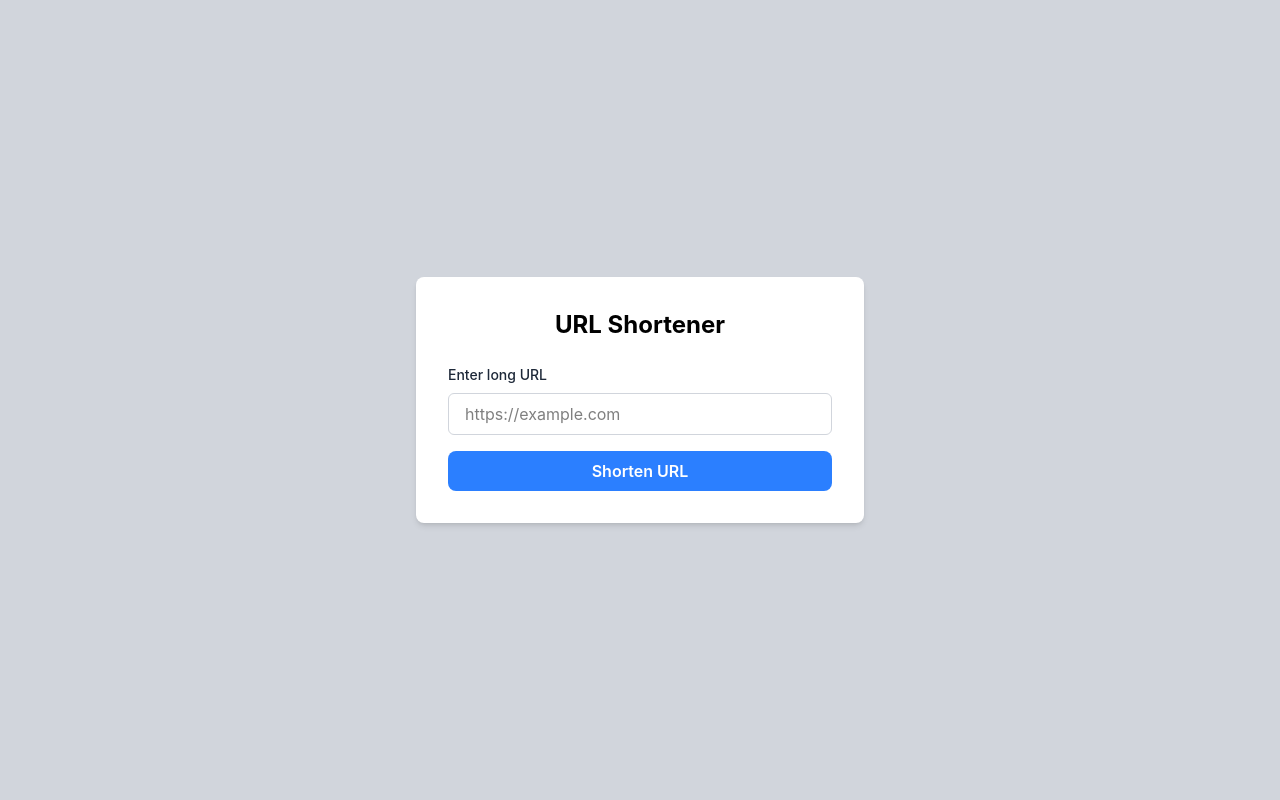
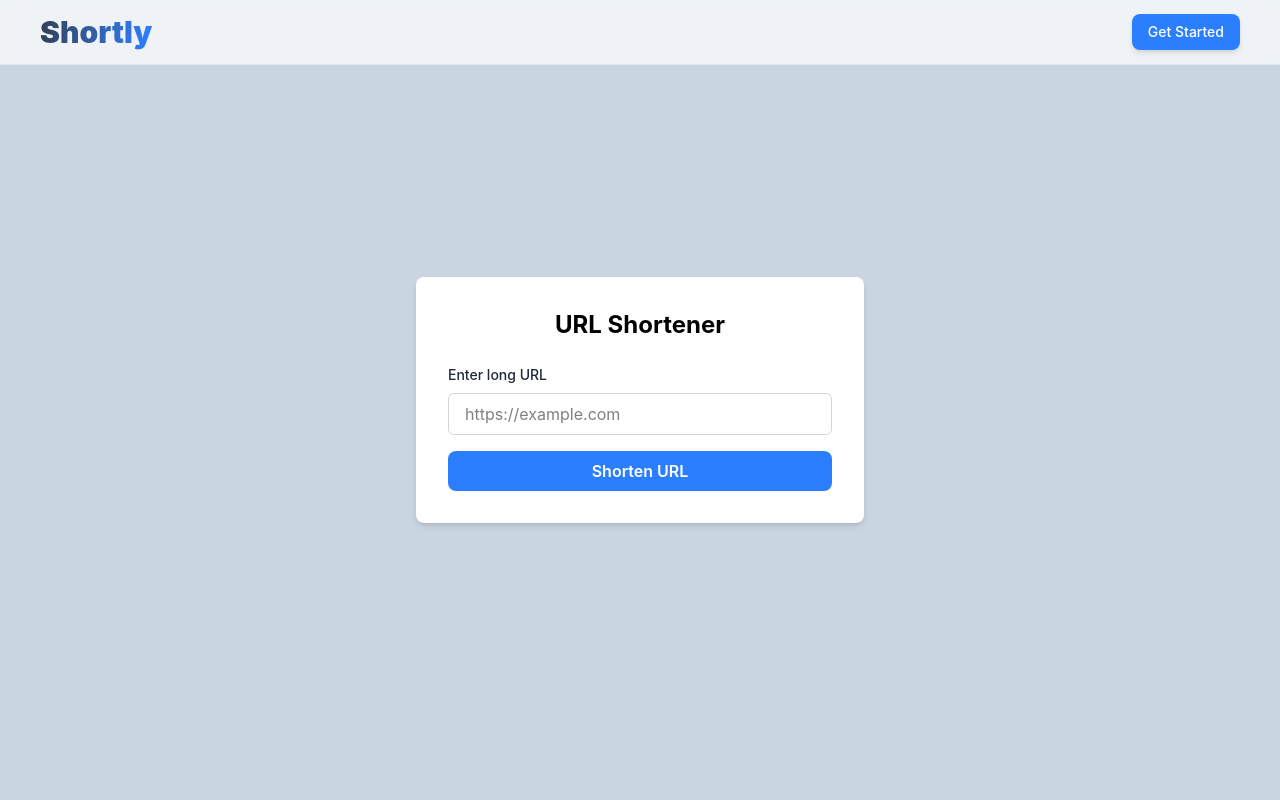
Before and after one commit to ayushraj78088/shortly, a React (Vite) app in the folder frontend/: page / in a window 1280 px wide. Shown: the top 800 px of the page. Built offline with nearby package versions, Linux system fonts and the light colour scheme; no server answers.

Commit message:
Setup React Router and application routes

```diff
--- a/frontend/package.json
+++ b/frontend/package.json
@@ -17,6 +17,7 @@
     "react": "^19.2.6",
     "react-dom": "^19.2.6",
     "react-qr-code": "^2.0.21",
+    "react-router": "^7.17.0",
     "tailwindcss": "^4.3.0"
   },
   "devDependencies": {
--- a/frontend/src/App.jsx
+++ b/frontend/src/App.jsx
@@ -5,7 +5,6 @@ function App() {
   return (
     <>
       <HomePage />
-      <AuthPage />
     </>
   );
 }
--- /dev/null
+++ b/frontend/src/components/Navbar.jsx
@@ -0,0 +1,31 @@
+import { Link } from "react-router";
+
+function Navbar() {
+  return (
+    <nav className="fixed top-0 z-50 w-full border-b border-slate-200 bg-slate-50/80 backdrop-blur-md">
+      <div className="mx-auto flex h-16 max-w-7xl items-center justify-between px-6 md:px-10">
+        {/* Logo */}
+        <div>
+          <Link
+            className="text-3xl font-black bg-linear-to-r from-slate-700 to-blue-500 bg-clip-text text-transparent"
+            to={"/"}
+          >
+            Shortly
+          </Link>
+        </div>
+
+        {/* Auth Buttons */}
+        <div className="flex items-center gap-3">
+          <Link
+            className="rounded-lg bg-blue-500 hover:bg-blue-600 text-white px-4 py-2 text-sm font-medium shadow-md transition-colors cursor-pointer"
+            to={"/auth"}
+          >
+            Get Started
+          </Link>
+        </div>
+      </div>
+    </nav>
+  );
+}
+
+export default Navbar;
--- /dev/null
+++ b/frontend/src/layouts/RootLayout.jsx
@@ -0,0 +1,12 @@
+import { Outlet } from "react-router";
+import Navbar from "../components/Navbar";
+
+const RootLayout = () => {
+  return (
+    <div>
+      <Navbar />
+      <Outlet />
+    </div>
+  );
+};
+export default RootLayout;
--- a/frontend/src/main.jsx
+++ b/frontend/src/main.jsx
@@ -2,11 +2,14 @@ import { createRoot } from "react-dom/client";
 import "./index.css";
 import App from "./App.jsx";
 import { QueryClient, QueryClientProvider } from "@tanstack/react-query";
+import { RouterProvider } from "react-router";
+
+import router from "./router/router.jsx";
 
 const queryClient = new QueryClient();
 
 createRoot(document.getElementById("root")).render(
   <QueryClientProvider client={queryClient}>
-    <App />
+    <RouterProvider router={router} />
   </QueryClientProvider>,
 );
--- /dev/null
+++ b/frontend/src/pages/DashboardPage.jsx
@@ -0,0 +1,6 @@
+const DashboardPage = () => {
+  return (
+    <div>DashboardPage</div>
+  )
+}
+export default DashboardPage
--- a/frontend/src/pages/HomePage.jsx
+++ b/frontend/src/pages/HomePage.jsx
@@ -2,7 +2,7 @@ import UrlForm from "../components/UrlForm";
 
 const HomePage = () => {
   return (
-    <div className="min-h-screen bg-gray-300 flex flex-col justify-center items-center text-black">
+    <div className="min-h-screen bg-slate-300 flex flex-col justify-center items-center text-black">
       <UrlForm />
     </div>
   );
--- /dev/null
+++ b/frontend/src/router/router.jsx
@@ -0,0 +1,20 @@
+import { createBrowserRouter } from "react-router";
+import RootLayout from "../layouts/RootLayout";
+import HomePage from "../pages/HomePage";
+import AuthPage from "../pages/AuthPage";
+import DashboardPage from "../pages/DashboardPage";
+
+const router = createBrowserRouter([
+  {
+    path: "/",
+    element: <RootLayout />,
+
+    children: [
+      { index: true, element: <HomePage /> },
+      { path: "auth", element: <AuthPage /> },
+      { path: "dashboard", element: <DashboardPage /> },
+    ],
+  },
+]);
+
+export default router;
```
Also changed, not shown: 1 other file (tests, documents, lock files or other folders).
